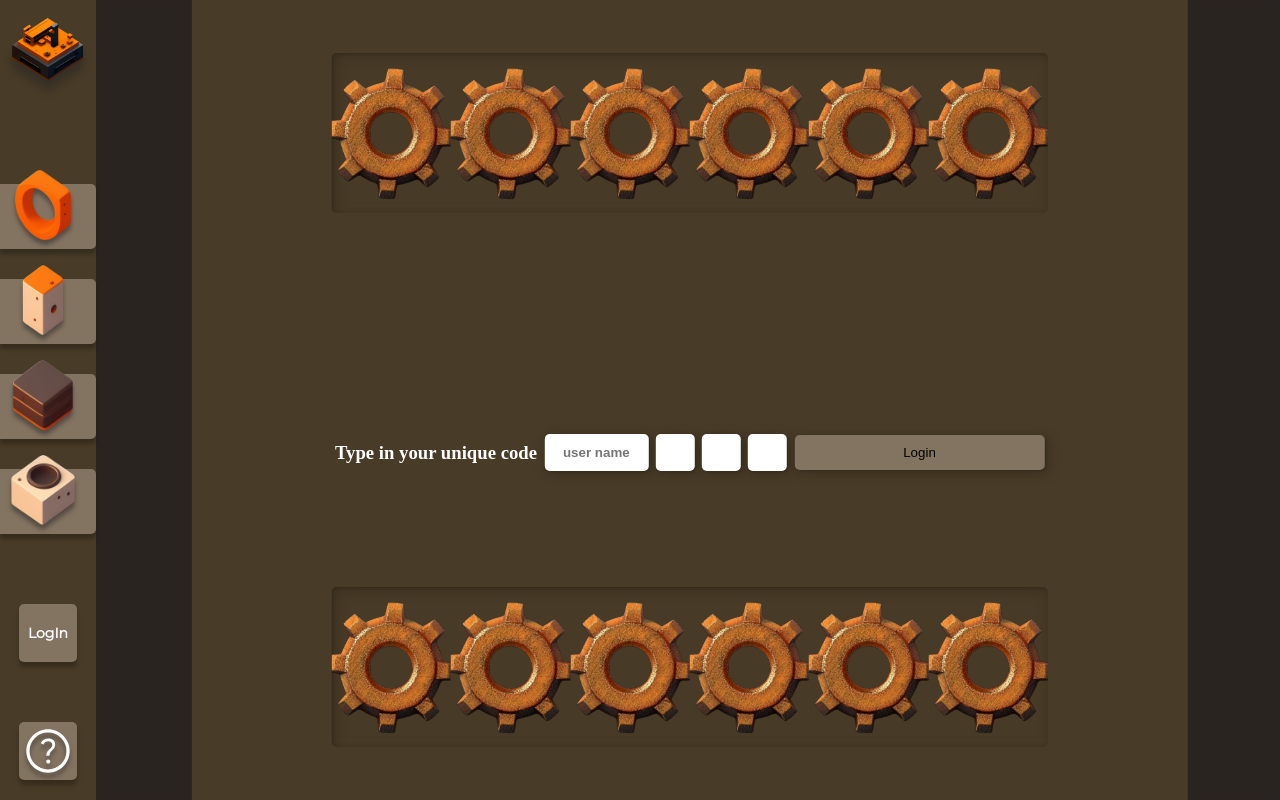
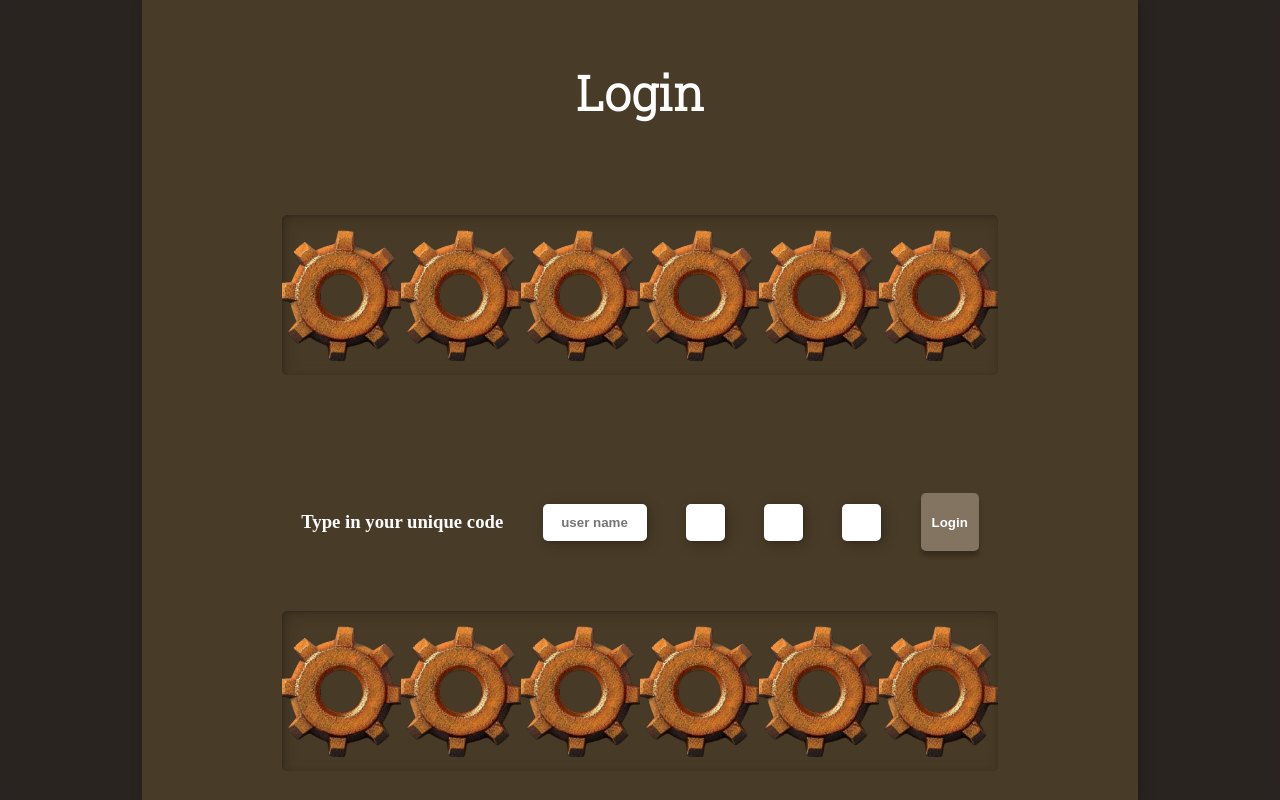
Before and after one commit to epicYellow/Inventorio, an Angular app in the folder FrontEnd/: page /login in a window 1280 px wide. Built offline with nearby package versions, Linux system fonts and the light colour scheme; a web font is replaced by a local one.

Commit message:
Login now hides nav bar

```diff
--- a/FrontEnd/src/app/app.module.ts
+++ b/FrontEnd/src/app/app.module.ts
@@ -17,8 +17,8 @@ import { LoginComponent } from './components/pages/login/login.component';
 import { MapComponent } from './components/pages/map/map.component';
 import { FilterSearchComponent } from './components/partials/filter-search/filter-search.component';
 import { MapmodalComponent } from './components/partials/mapmodal/mapmodal.component';
+import { AddItemsModalComponent } from './components/partials/add-items-modal/add-items-modal.component';
 import { NavComponent } from './components/partials/nav/nav.component';
-import { AddItemsModalComponent } from './components/partials/add-items-modal/add-items-modal.component';
 
 @NgModule({
   declarations: [
--- a/FrontEnd/src/app/components/pages/login/login.component.html
+++ b/FrontEnd/src/app/components/pages/login/login.component.html
@@ -1,4 +1,5 @@
 <div class="Container">
+  <h1>Login</h1>
   <div class="Gears">
     <div
       class="Gear"
--- a/FrontEnd/src/app/components/pages/login/login.component.scss
+++ b/FrontEnd/src/app/components/pages/login/login.component.scss
@@ -7,7 +7,7 @@
   top: 50%;
   left: 50%;
   /* bring your own prefixes */
-  transform: translate(-45%, -50%);
+  transform: translate(-50%, -50%);
   text-align: left;
   color: white;
   align-self: auto;
@@ -19,6 +19,7 @@
   // @include boxShadow;
   overflow: auto;
   background-color: $Primary_brown;
+  @include boxShadow;
 }
 
 form input .name {
@@ -38,7 +39,6 @@ form input {
   justify-content: space-around;
   width: 80%;
   height: 20vh;
-  // background-color: red;
   box-shadow: 1px 1px 2px rgba(0, 0, 0, 0.1) inset,
     2.2px 2.2px 6px rgba(0, 0, 0, 0.1) inset,
     3px 3px 15px rgba(0, 0, 0, 0.15) inset;
@@ -57,6 +57,17 @@ form button {
   width: 250px;
   height: 35px;
   cursor: pointer;
+  color: white;
+  width: 58px;
+  height: 58px;
+  background-color: $Primary_lightBrown;
+  box-shadow: 0px 5px 4px 0px rgba(0, 0, 0, 0.25);
+  cursor: pointer;
+  display: flex;
+  align-items: center;
+  justify-content: center;
+  font-weight: bold;
+  border-radius: 5px;
 }
 
 form {
@@ -65,3 +76,7 @@ form {
   align-items: center;
   justify-content: space-around;
 }
+
+.error {
+  color: $Semantic_Red;
+}
--- a/FrontEnd/src/app/components/pages/login/login.component.ts
+++ b/FrontEnd/src/app/components/pages/login/login.component.ts
@@ -12,6 +12,7 @@ export class LoginComponent {
   isSubmitted = false;
   errorText = '';
   rotation = 0;
+  hideNav: boolean = true;
 
   constructor(
     private formBuilder: FormBuilder,
--- a/FrontEnd/src/app/components/pages/map/map.component.html
+++ b/FrontEnd/src/app/components/pages/map/map.component.html
@@ -8,7 +8,7 @@
       <div class="Map-section">
         <h2>Map</h2>
 
-        <div *ngIf="loggedIn" #Blocks class="Img-Map">
+        <div #Blocks class="Img-Map">
           <div
             (click)="showDiv(i)"
             *ngFor="let in of counter(9); let i = index"
@@ -25,11 +25,10 @@
             </div>
           </div>
         </div>
-        <p *ngIf="!loggedIn" class="ValidationText">Please login</p>
       </div>
       <div class="Items-Section">
         <h2 class="Locations">Locations:</h2>
-        <div *ngIf="loggedIn" class="Items">
+        <div class="Items">
           <app-location-item
             [LocationName]="item.name"
             [LocationIcon]="item.icon"
@@ -37,7 +36,6 @@
             *ngFor="let item of locations"
           ></app-location-item>
         </div>
-        <p *ngIf="!loggedIn" class="ValidationText">Please login</p>
       </div>
     </div>
   </div>
--- a/FrontEnd/src/app/components/partials/nav/nav.component.html
+++ b/FrontEnd/src/app/components/partials/nav/nav.component.html
@@ -1,4 +1,4 @@
-<div class="side-nav">
+<div *ngIf="showNavBar" class="side-nav">
   <img class="nav-logo" src="../../../../assets/Logo2.png" alt="logo" />
 
   <div class="nav-btns">
@@ -32,7 +32,7 @@
     ></app-button>
   </div>
 
-  <p (click)="logOutIN()">{{ LogInText }}</p>
+  <p (click)="logOutIN()">Logout</p>
 
   <app-button
     [icon]="'help.svg'"
--- a/FrontEnd/src/app/components/partials/nav/nav.component.ts
+++ b/FrontEnd/src/app/components/partials/nav/nav.component.ts
@@ -5,7 +5,7 @@ import {
   Input,
   Output,
 } from '@angular/core';
-import { ActivatedRoute, Router } from '@angular/router';
+import { ActivatedRoute, NavigationEnd, Router } from '@angular/router';
 import { Subscription } from 'rxjs';
 import { NavBarService } from 'src/app/services/nav-bar.service';
 import { UserService } from 'src/app/services/user.service';
@@ -16,7 +16,7 @@ import { UserService } from 'src/app/services/user.service';
   styleUrls: ['./nav.component.scss'],
 })
 export class NavComponent {
-  showNavBar = true;
+  showNavBar: boolean;
   subscription: Subscription;
   hideNavbarLinks = '/login';
   userId;
@@ -30,26 +30,23 @@ export class NavComponent {
   ) {}
 
   ngOnInit() {
-    const checkLoggedIn = localStorage.getItem('isLoggedIn') === 'true';
-    console.log('EK VERSTAAN NIE:' + checkLoggedIn);
+    this.router.events.subscribe((event) => {
+      if (event instanceof NavigationEnd) {
+        this.showNavBar = this.checkIfNavbarShouldBeVisible(event.url);
+      }
+    });
+  }
 
-    if (checkLoggedIn) {
-      this.LogInText = checkLoggedIn ? 'LogOut' : 'LogIn';
+  checkIfNavbarShouldBeVisible(url: string): boolean {
+    if (url === '/login') {
+      return false;
     } else {
-      this.userService.isLoggedIn$.subscribe((isLoggedIn) => {
-        console.log(isLoggedIn);
-
-        this.LogInText = isLoggedIn ? 'LogOut' : 'LogIn';
-        this.cdr.detectChanges();
-      });
+      return true;
     }
   }
 
   logOutIN() {
-    if (this.LogInText === 'LogIn') {
-      this.router.navigateByUrl('/login');
-    } else if (this.LogInText === 'LogOut') {
-      this.userService.Logout();
-    }
+    this.router.navigateByUrl('/login');
+    this.userService.Logout();
   }
 }
```
Also changed, not shown: FrontEnd/src/app/services/login-check.service.ts (added, +13 -0 lines), 1 other file (tests, documents, lock files or other folders).
